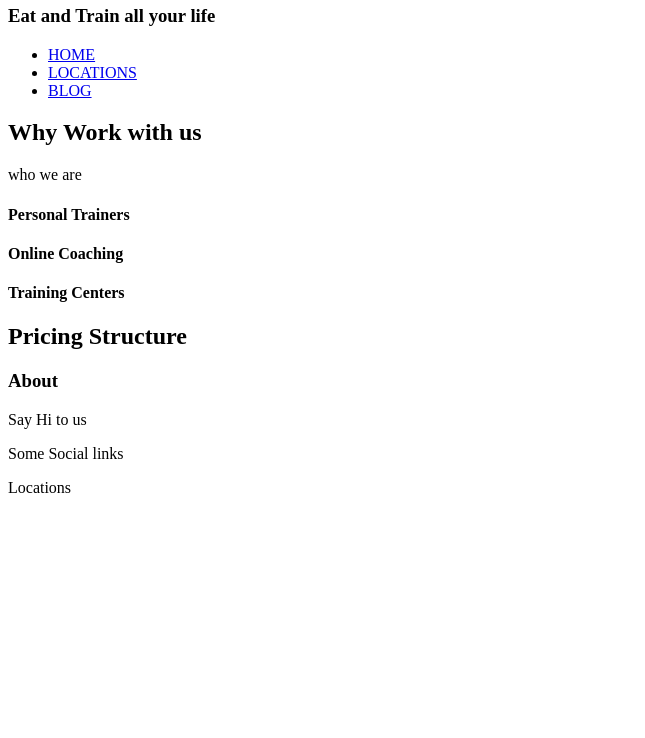
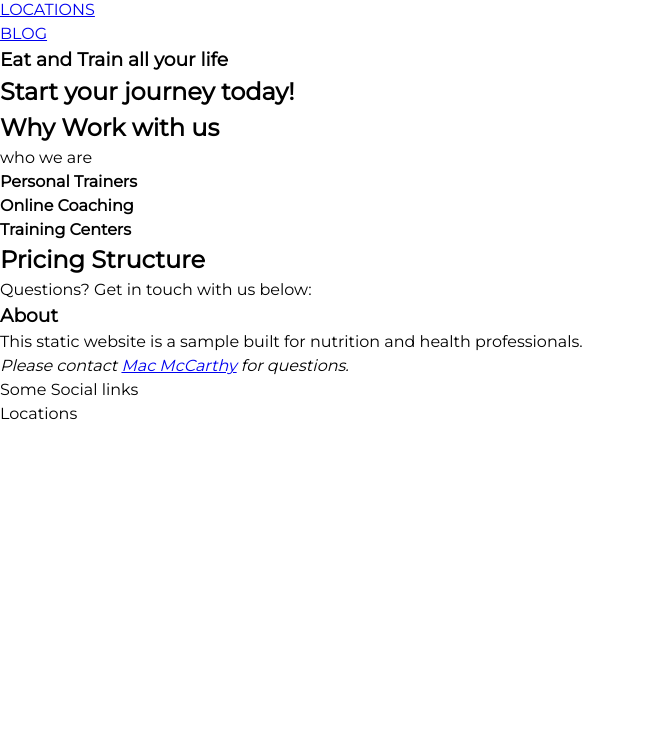
Before and after one commit to mcshakes/nutriTrainWebsite, a plain HTML site: page index.html in a window 1280 px wide. Shown: the part 62-800 px from the top of the page, without its empty margins (0-645 px from the left). Drawn offline with Linux system fonts and the light colour scheme.

Commit message:
More semantics, and some styles

```diff
--- a/index.html
+++ b/index.html
@@ -6,16 +6,14 @@
   <meta name="viewport" content="width=device-width, initial-scale=1, shrink-to-fit=no">
   <link href="https://fonts.googleapis.com/css?family=Montserrat" rel="stylesheet">
   <link rel="stylesheet" href="https://use.fontawesome.com/releases/v5.0.13/css/all.css" integrity="sha384-DNOHZ68U8hZfKXOrtjWvjxusGo9WQnrNx2sqG0tfsghAvtVlRW3tvkXWZh58N9jp" crossorigin="anonymous">
-  <link rel="stylesheet" href="CSS/style.css">
-  <title>Eat Simply</title>
+  <link rel="stylesheet" href="style.css">
+  <title>Live Longer</title>
   </head>
 
   <body>
     <header>
       <nav>
-        <h1>Simply Nutrition</h1>
-        <h3>Eat and Train all your life</h3>
-
+        <h1>Lifelong Performance</h1>
         <ul>
           <li><a href="#">HOME</a></li>
           <li><a href="#">LOCATIONS</a></li>
@@ -23,6 +21,13 @@
         </ul>
       </nav>
     </header>
+
+    <div class="call-action">
+      <header>
+        <h3>Eat and Train all your life</h3>
+      </header>
+      <h2>Start your journey today!</h2>
+    </div>
 
     <main>
       <section>
@@ -36,12 +41,25 @@
       <section>
         <h2>Pricing Structure</h2>
       </section>
+
+      <section class="contact">
+        <header>
+          <p class="contact-title-content">Questions? Get in touch with us below:</p>
+        </header>
+
+      </section>
     </main>
 
     <footer>
       <h3>About</h3>
-      <p>Say Hi to us</p>
-      <p>Some Social links</p>
+      <p>This static website is a sample built for nutrition and health professionals.
+      <address>
+        Please contact <a href='mailto:efmccarthy26@gmail.com'>Mac McCarthy</a> for questions.
+      </address>
+
+      <div class="social-links">
+        <p>Some Social links</p>
+      </div>
       <p>Locations</p>
     </footer>
   </body>
--- /dev/null
+++ b/style.css
@@ -0,0 +1,14 @@
+* {
+  margin: 0;
+  padding: 0;
+  box-sizing: border-box;
+}
+
+body {
+  font-family: "Montserrat", "Arial", sans-serif;
+  line-height: 1.5;
+
+  /* display: flex;
+  flex-direction: column;
+  align-items: center; */
+}
```
